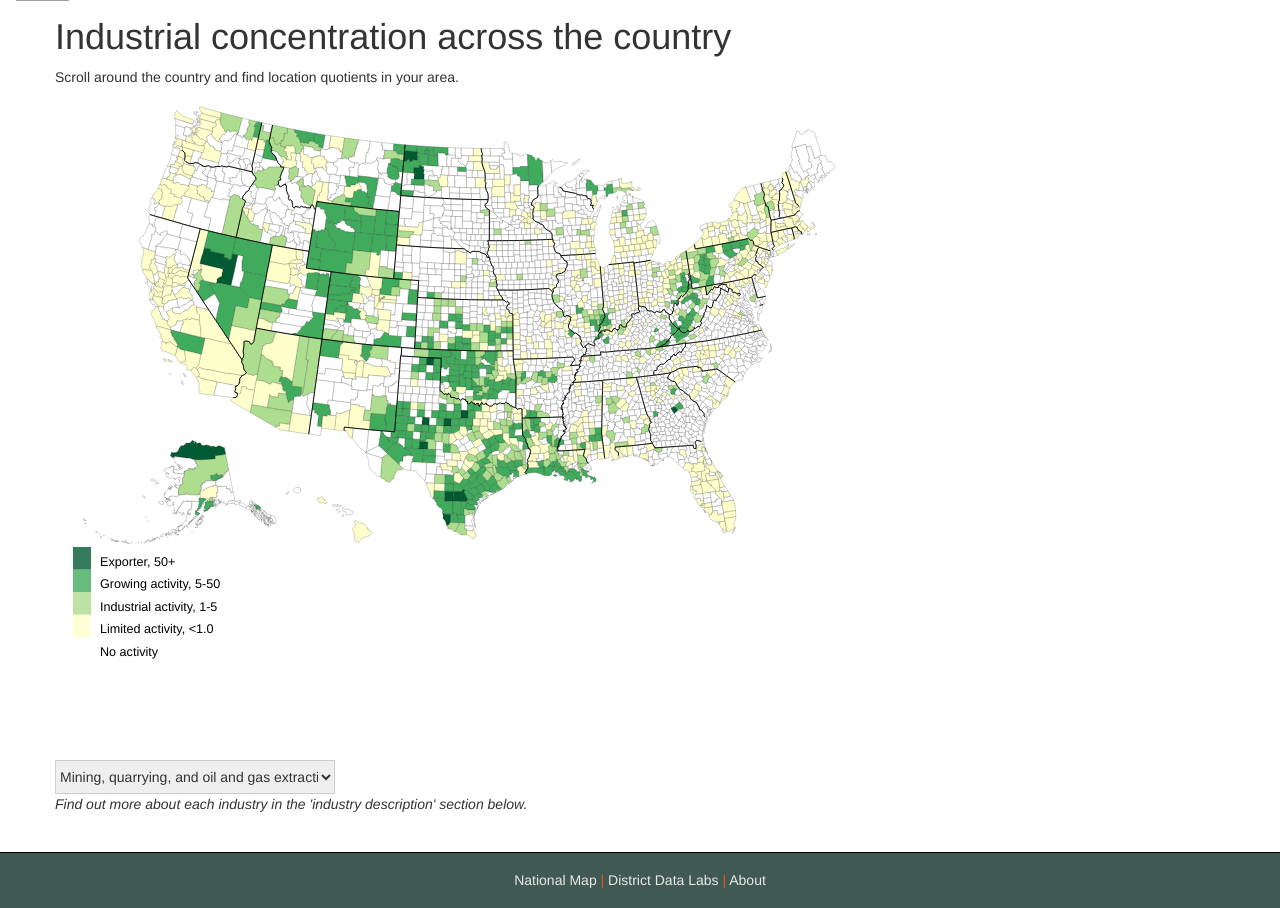
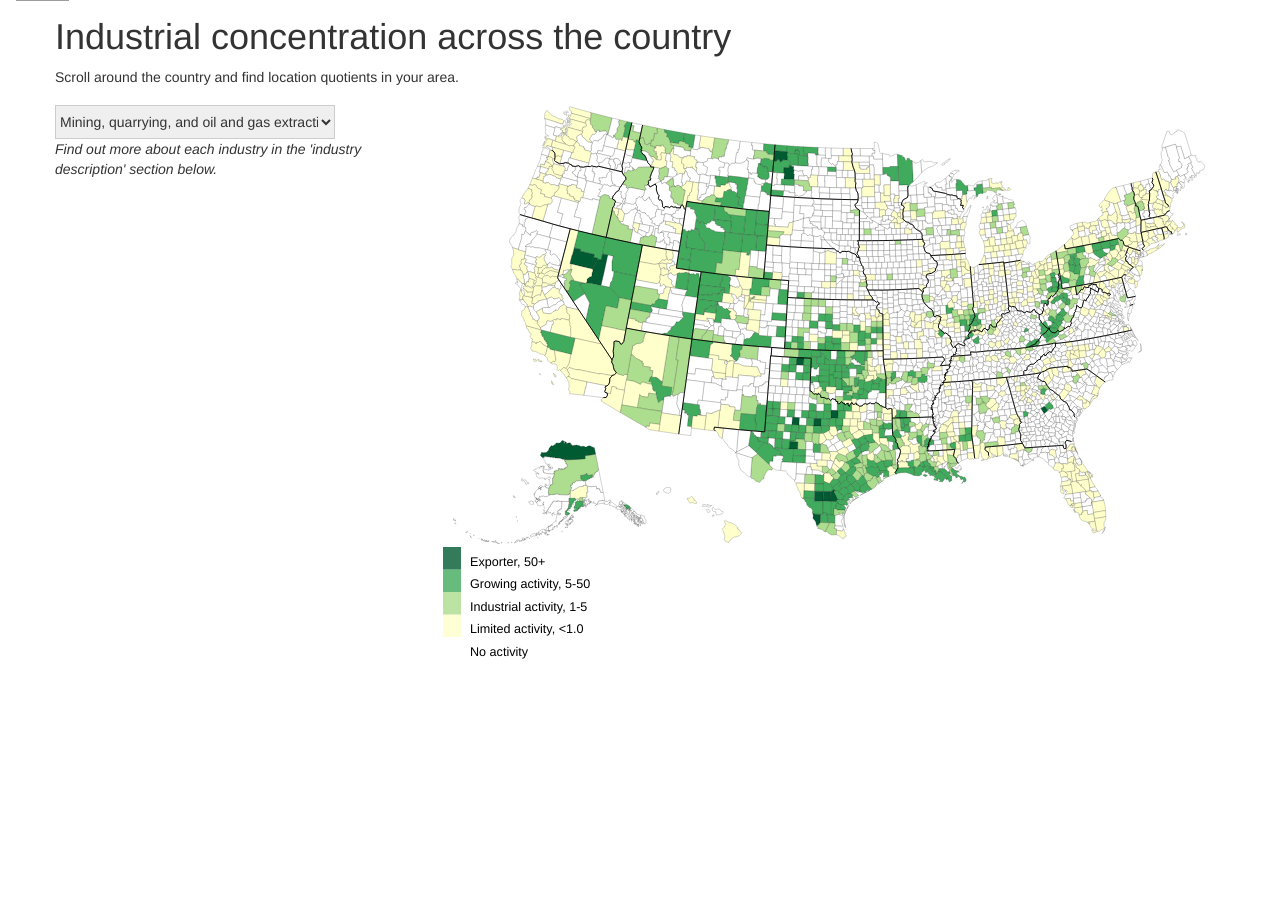
Before and after one commit to DistrictDataLabs/02-group-b, a Flask app: page /platform in a window 1280 px wide. Shown: the part 55-963 px from the top of the page. After the commit the page ends 714 px from the top, so only its background shows below. Run offline with Flask 2, Linux system fonts and the light colour scheme; some libraries are stand-ins or nearby versions; some web fonts are replaced; grey boxes are pictures that could not be loaded.

Commit message:
Updates to DEW layout.

```diff
--- a/static/dewmap.js
+++ b/static/dewmap.js
@@ -1,4 +1,4 @@
-var width = 1000,
+var width = 800,
 	height = 650;
 var statById = d3.map();
 
--- a/static/style.css
+++ b/static/style.css
@@ -35,14 +35,16 @@
 #selectType{
 	width: 280px;
 }
-svg{
-	margin-top: 0 auto;
-  border-style: none;
+svg#map{
+  float: right;
+  display: block;
+}
 
 }
 
 #map {
   margin: 0 auto;
+  height: 550px;
 }
 
 #links{
@@ -64,19 +66,7 @@ svg{
 }
 
 footer {
-            color: #F54F29;
-            background: #405952;
-            padding: 17px 0 18px 0;
-            border-top: 1px solid #000;
-            margin-top: 2em;
-            margin-bottom; 0;
-            position: absolute;
-            width: 100%;
         }
-footer a {
-  color: #E8E8E8;
-}
-
 
 #legend {
     padding: 1.5em 0 0 1.5em;
--- a/templates/platform.html
+++ b/templates/platform.html
@@ -52,8 +52,8 @@
 </div>
 <div class="container mapholder">
   <div class="row">
-    <div class="span12">
-      <svg id="map" style="margin: 0 auto"></svg>
+    <div class="span8">
+      <svg id="map"></svg>
     <form id="totalCap">
 		<select id="selectType" class="select">
       <!-- <option value="lq_11">Agriculture, forestry, fishing and hunting</option> -->
@@ -81,15 +81,7 @@
 </div>
 
 
-<div id="disqus_thread"></div>
+</body>
 <footer>
-  <div class="container">
-<div id = 'links'>
-	<a href = "https://dew.herokuapp.com">National Map</a> &#124;
-	<a href = "http://www.districtdatalabs.com/">District Data Labs</a> &#124;
-	<a href = "https://dew.herokuapp.com/about">About</a>
-</div>
-  </div>
 </footer>
-</body>
 <script src="{{url_for('static', filename='dewmap.js')}}"></script>
```
